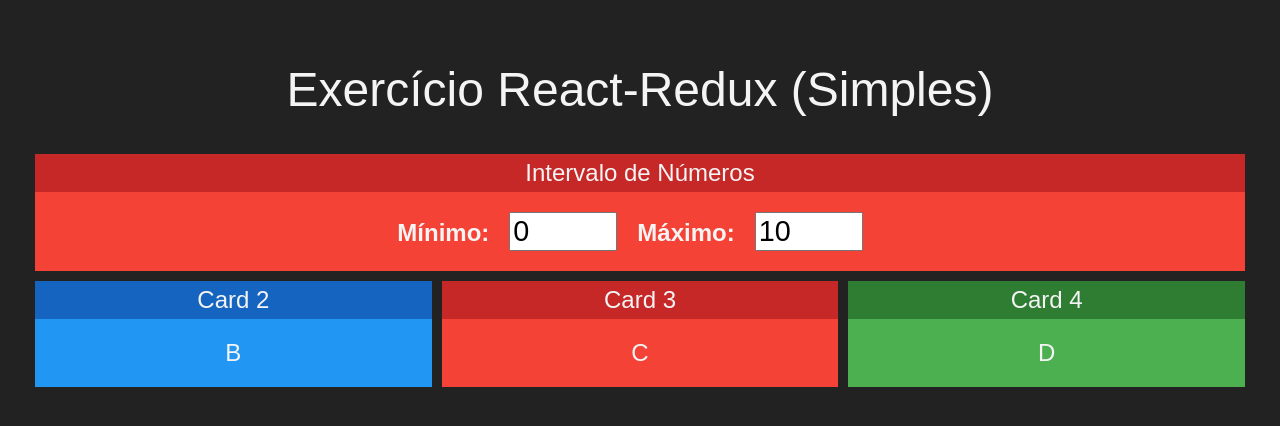
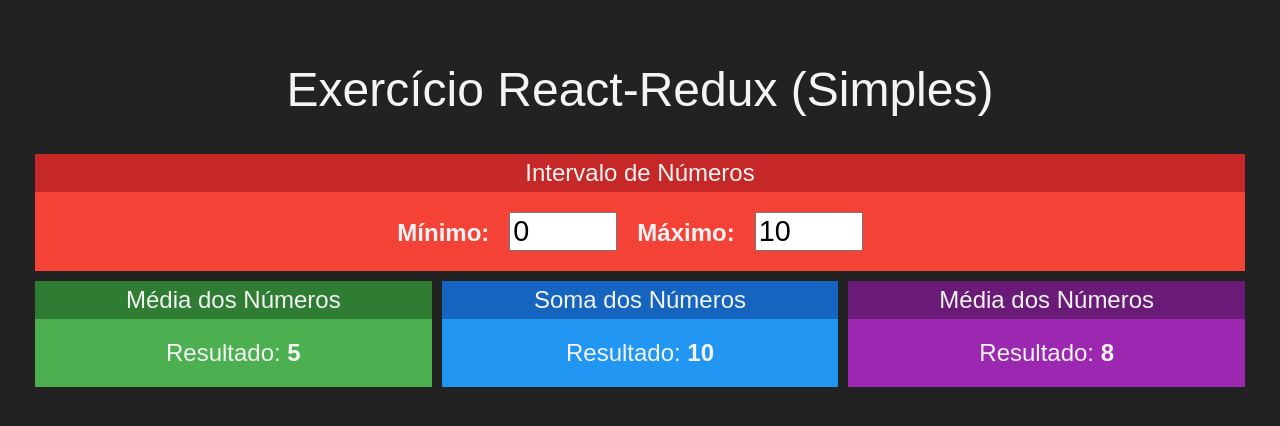
Before and after one commit to Henrique1204/Redux-Simples, a React (Create React App) app: page / in a window 1280 px wide. Shown: the top 426 px of the page. Built offline with nearby package versions, Linux system fonts and the light colour scheme.

Commit message:
Criar componentes Soma, Sorteio e Media

```diff
--- a/src/App.css
+++ b/src/App.css
@@ -19,3 +19,7 @@ h1 {
 .linha {
     display: flex;
 }
+
+p {
+    margin: 0;
+}
--- a/src/App.js
+++ b/src/App.js
@@ -2,8 +2,10 @@ import React from "react";
 // Importando estilo.
 import "./App.css";
 // Importando componentes da interface.
-import Card from "./Componentes/Card/Card.jsx";
 import Intervalo from "./Componentes/Intervalo/Intervalo.jsx";
+import Media from "./Componentes/Media.jsx";
+import Soma from "./Componentes/Soma.jsx";
+import Sorteio from "./Componentes/Sorteio.jsx";
 
 const App = () => {
   return (
@@ -15,9 +17,9 @@ const App = () => {
       </div>
 
       <div className="linha">
-      <Card title="Card 2" color="blue" >B</Card>
-        <Card title="Card 3" color="red" >C</Card>
-        <Card title="Card 4" color="green" >D</Card>
+        <Media />
+        <Soma />
+        <Sorteio />
       </div>
     </div>
   );
--- /dev/null
+++ b/src/Componentes/Media.jsx
@@ -0,0 +1,13 @@
+import React from "react";
+// Importando componentes da interface.
+import Card from "./Card/Card.jsx";
+
+const Media = () => {
+    return (
+        <Card title="Média dos Números" color="green" >
+            <p>Resultado: <strong>5</strong></p>
+        </Card>
+    );
+};
+
+export default Media;
--- /dev/null
+++ b/src/Componentes/Soma.jsx
@@ -0,0 +1,13 @@
+import React from "react";
+// Importando componentes da interface.
+import Card from "./Card/Card.jsx";
+
+const Soma = () => {
+    return (
+        <Card title="Soma dos Números" color="blue" >
+            <p>Resultado: <strong>10</strong></p>
+        </Card>
+    );
+};
+
+export default Soma;
--- /dev/null
+++ b/src/Componentes/Sorteio.jsx
@@ -0,0 +1,13 @@
+import React from "react";
+// Importando componentes da interface.
+import Card from "./Card/Card.jsx";
+
+const Sorteio = () => {
+    return (
+        <Card title="Média dos Números" color="purple" >
+            <p>Resultado: <strong>8</strong></p>
+        </Card>
+    );
+};
+
+export default Sorteio;
```
